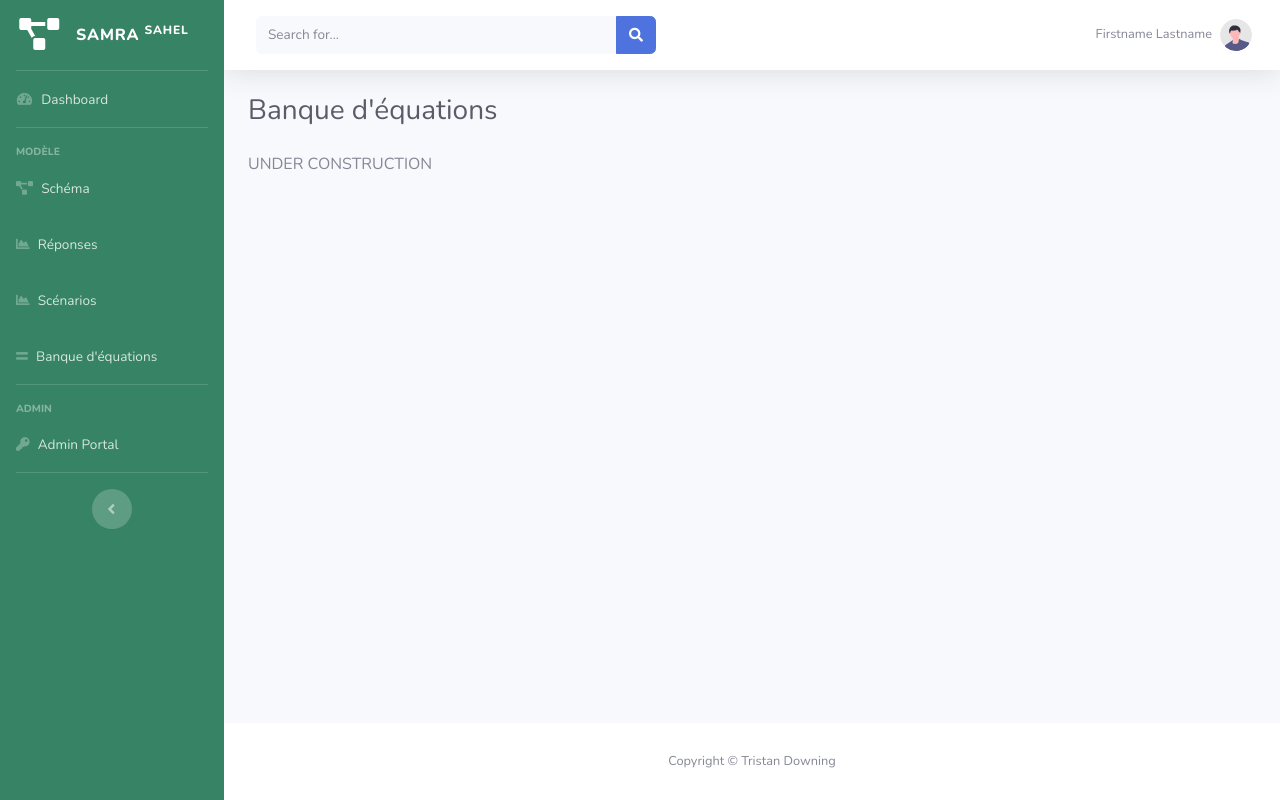
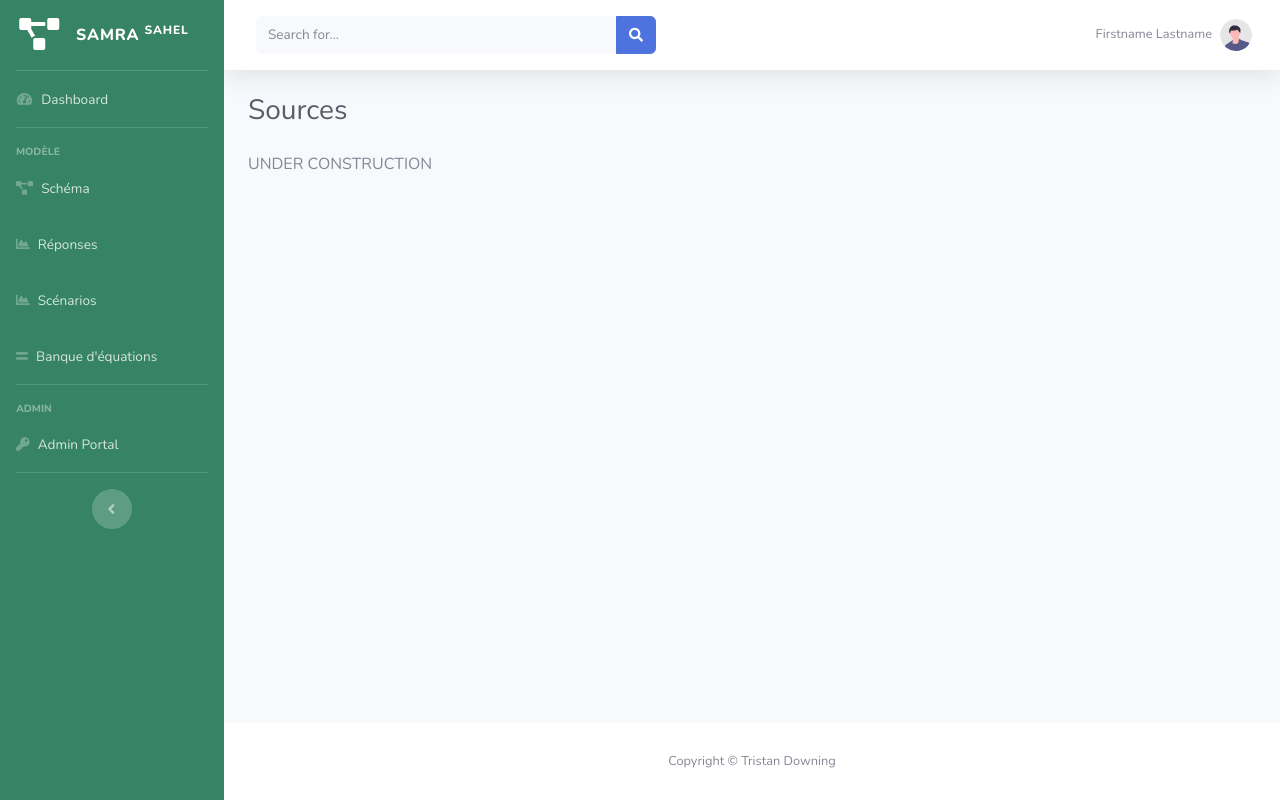
Before and after one commit to t-downing/SAMRA_sahel, a Django app: template templates/sahel/sources.html in a window 1280 px wide. Run offline with Django 4.2, Linux system fonts and the light colour scheme; the template is opened without the code that fills it, so the values that code supplies are empty; some libraries are stand-ins or nearby versions.

Commit message:
rearranged dash files

```diff
--- a/sahel/sd_model/dash_comparison/__init__.py
+++ b/sahel/sd_model/dash_comparison.py
@@ -6,7 +6,7 @@ from dash.exceptions import PreventUpdate
 
 from sahel.models import ResponseOption, SimulatedDataPoint, Element, ConstantValue, PulseValue
 
-from ..model_operations import run_model, timer
+from sahel.sd_model.model_operations import run_model, timer
 
 import plotly.graph_objects as go
 import plotly
--- a/sahel/sd_model/dash_schema/__init__.py
+++ b/sahel/sd_model/dash_schema.py
@@ -7,10 +7,10 @@ import dash_bootstrap_components as dbc
 from dash.dependencies import Input, Output, State, MATCH, ALL
 from dash.exceptions import PreventUpdate
 import dash_cytoscape as cyto
-from ...models import Element, SimulatedDataPoint, Connection, ElementGroup, \
+from sahel.models import Element, SimulatedDataPoint, Connection, ElementGroup, \
     MeasuredDataPoint, Source, ResponseOption, ConstantValue, HouseholdConstantValue
 import plotly.graph_objects as go
-from ..model_operations import run_model, timer
+from sahel.sd_model.model_operations import run_model, timer
 import inspect
 from pprint import pprint
 from datetime import date, datetime
--- a/templates/sahel/sources.html
+++ b/templates/sahel/sources.html
@@ -3,7 +3,7 @@
 {% block content %}
 
 <div class="d-sm-flex align-items-center justify-content-between mb-4">
-    <h1 class="h3 mb-0 text-gray-800">Banque d'équations</h1>
+    <h1 class="h3 mb-0 text-gray-800">Sources</h1>
 </div>
 
 <div class="row">
```
